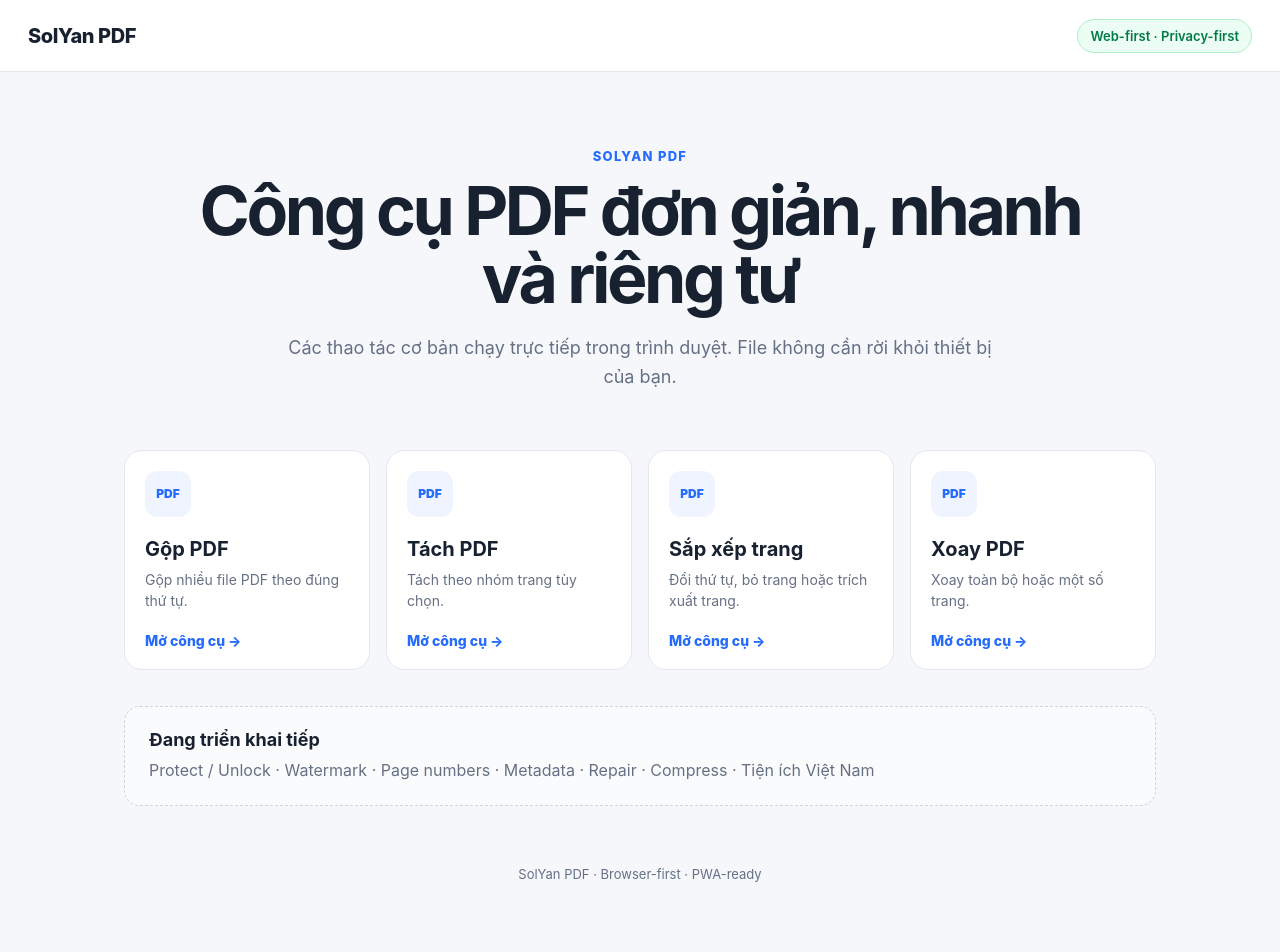
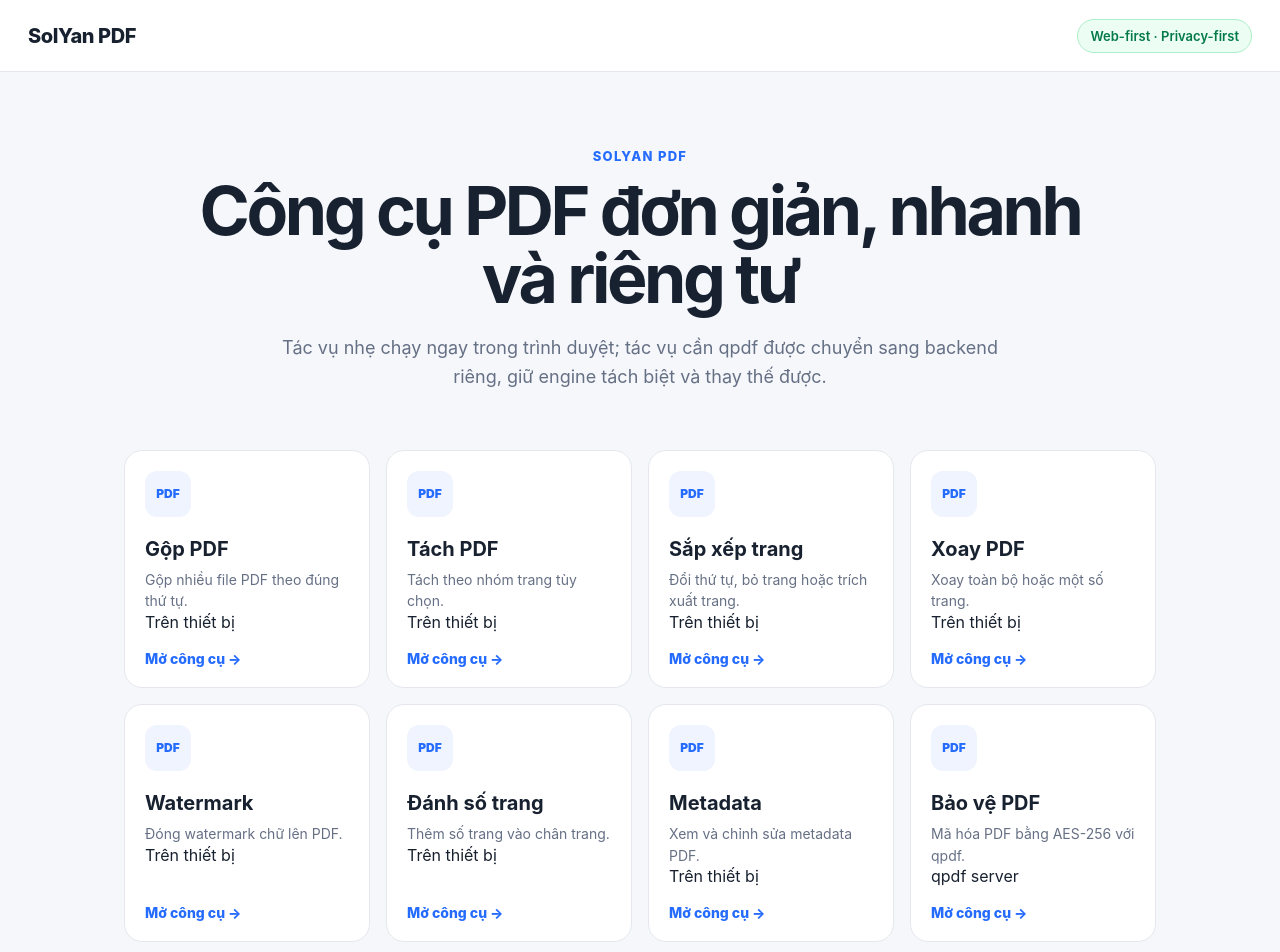
Before and after one commit to solyan842/SolYan-PDF, a Next.js app in the folder frontend/: page / in a window 1280 px wide. Shown: the top 952 px of the page. Before the commit the page ends 922 px from the top, so only its background shows below. Built offline with nearby package versions, Linux system fonts and the light colour scheme.

Commit message:
feat: expose remaining Phase 1 PDF tools on dashboard

```diff
--- a/frontend/app/page.tsx
+++ b/frontend/app/page.tsx
@@ -1,8 +1,15 @@
 const tools = [
-  { href: '/merge', title: 'Gộp PDF', description: 'Gộp nhiều file PDF theo đúng thứ tự.' },
-  { href: '/split', title: 'Tách PDF', description: 'Tách theo nhóm trang tùy chọn.' },
-  { href: '/organize', title: 'Sắp xếp trang', description: 'Đổi thứ tự, bỏ trang hoặc trích xuất trang.' },
-  { href: '/rotate', title: 'Xoay PDF', description: 'Xoay toàn bộ hoặc một số trang.' },
+  { href: '/merge', title: 'Gộp PDF', description: 'Gộp nhiều file PDF theo đúng thứ tự.', local: true },
+  { href: '/split', title: 'Tách PDF', description: 'Tách theo nhóm trang tùy chọn.', local: true },
+  { href: '/organize', title: 'Sắp xếp trang', description: 'Đổi thứ tự, bỏ trang hoặc trích xuất trang.', local: true },
+  { href: '/rotate', title: 'Xoay PDF', description: 'Xoay toàn bộ hoặc một số trang.', local: true },
+  { href: '/watermark', title: 'Watermark', description: 'Đóng watermark chữ lên PDF.', local: true },
+  { href: '/page-numbers', title: 'Đánh số trang', description: 'Thêm số trang vào chân trang.', local: true },
+  { href: '/metadata', title: 'Metadata', description: 'Xem và chỉnh sửa metadata PDF.', local: true },
+  { href: '/protect', title: 'Bảo vệ PDF', description: 'Mã hóa PDF bằng AES-256 với qpdf.', local: false },
+  { href: '/unlock', title: 'Mở khóa PDF', description: 'Giải mã PDF bằng mật khẩu hợp lệ.', local: false },
+  { href: '/compress', title: 'Nén PDF', description: 'Tối ưu cấu trúc và stream bằng qpdf.', local: false },
+  { href: '/repair', title: 'Sửa PDF', description: 'Rewrite cấu trúc PDF bằng qpdf.', local: false },
 ];
 
 export default function HomePage() {
@@ -15,7 +22,7 @@ export default function HomePage() {
       <section className="hero home-hero">
         <p className="eyebrow">SOLYAN PDF</p>
         <h1>Công cụ PDF đơn giản, nhanh và riêng tư</h1>
-        <p className="subtitle">Các thao tác cơ bản chạy trực tiếp trong trình duyệt. File không cần rời khỏi thiết bị của bạn.</p>
+        <p className="subtitle">Tác vụ nhẹ chạy ngay trong trình duyệt; tác vụ cần qpdf được chuyển sang backend riêng, giữ engine tách biệt và thay thế được.</p>
       </section>
       <section className="tool-grid" aria-label="Công cụ PDF">
         {tools.map((tool) => (
@@ -23,13 +30,14 @@ export default function HomePage() {
             <span className="tool-icon">PDF</span>
             <h2>{tool.title}</h2>
             <p>{tool.description}</p>
+            <span className={tool.local ? 'tool-badge local' : 'tool-badge server'}>{tool.local ? 'Trên thiết bị' : 'qpdf server'}</span>
             <span className="tool-link">Mở công cụ →</span>
           </a>
         ))}
       </section>
       <section className="coming-soon">
-        <h2>Đang triển khai tiếp</h2>
-        <p>Protect / Unlock · Watermark · Page numbers · Metadata · Repair · Compress · Tiện ích Việt Nam</p>
+        <h2>Tiếp theo</h2>
+        <p>Tiện ích Việt Nam · OCR · Office conversion · Viewer/Editor · Compare · Digital Sign</p>
       </section>
       <footer>SolYan PDF · Browser-first · PWA-ready</footer>
     </main>
```
